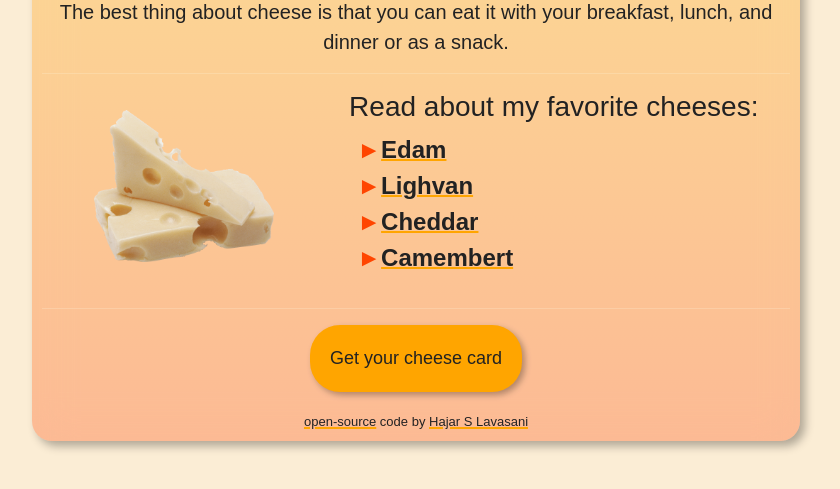
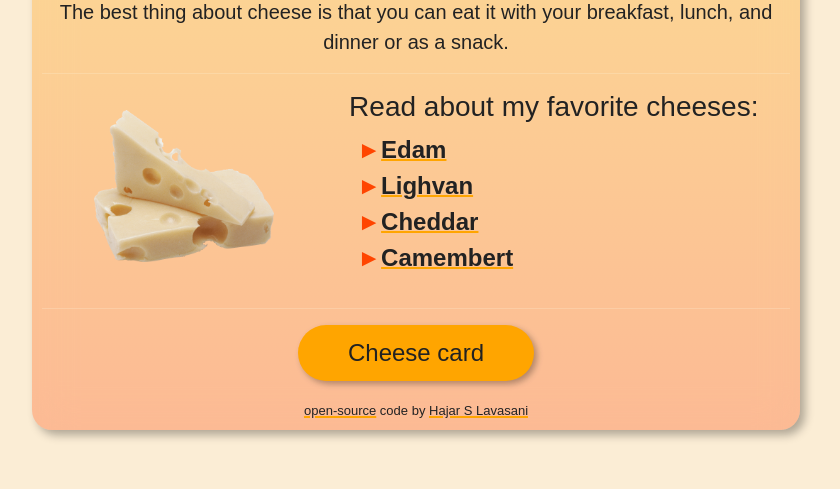
Before and after one commit to callijar/cheese, a plain HTML site: page index.html in a window 1280 px wide. Shown: the part 341-830 px from the top of the page, without its empty margins (224-1064 px from the left). Drawn offline with nearby package versions, Linux system fonts and the light colour scheme; a web font is replaced by a local one.

Commit message:
CSS changed button style

```diff
--- a/css/styles.css
+++ b/css/styles.css
@@ -88,8 +88,8 @@ button {
   display: block;
   color: var(--secondary-color);
   background: orange;
-  padding: 20px;
-  font-size: 18px;
+  padding: 10px 50px 10px 50px;
+  font-size: x-large;
   box-shadow: 3px 3px 6px rgba(0, 0, 0, 0.3);
   border: none;
   border-radius: 30px;
--- a/index.html
+++ b/index.html
@@ -88,7 +88,7 @@
         </div>
       </div>
       <hr>
-      <button>Get your cheese card</button>
+      <button>Cheese card</button>
       <h4><br /></h4>
 
       <footer class="coder">
```
Also changed, not shown: portfolio-cheese-cheesecard.png, portfolio-cheese-static.png.
